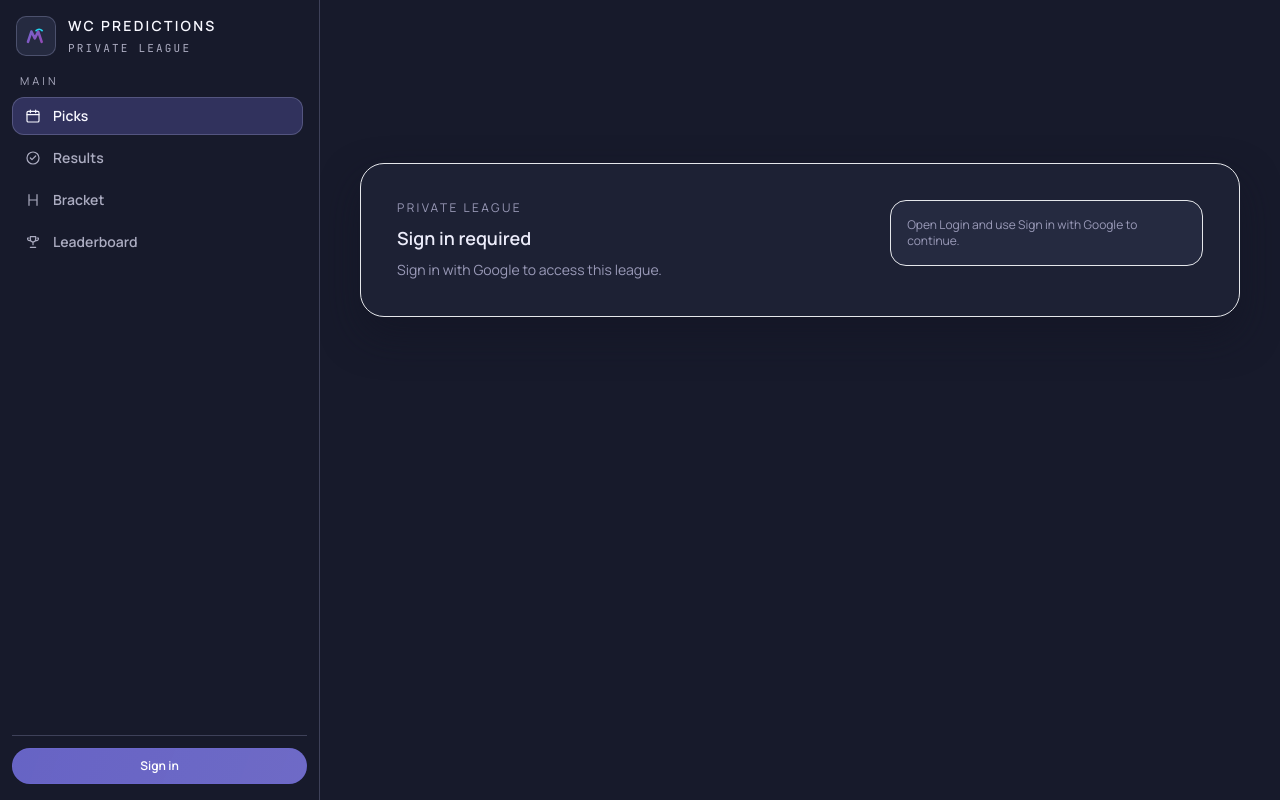
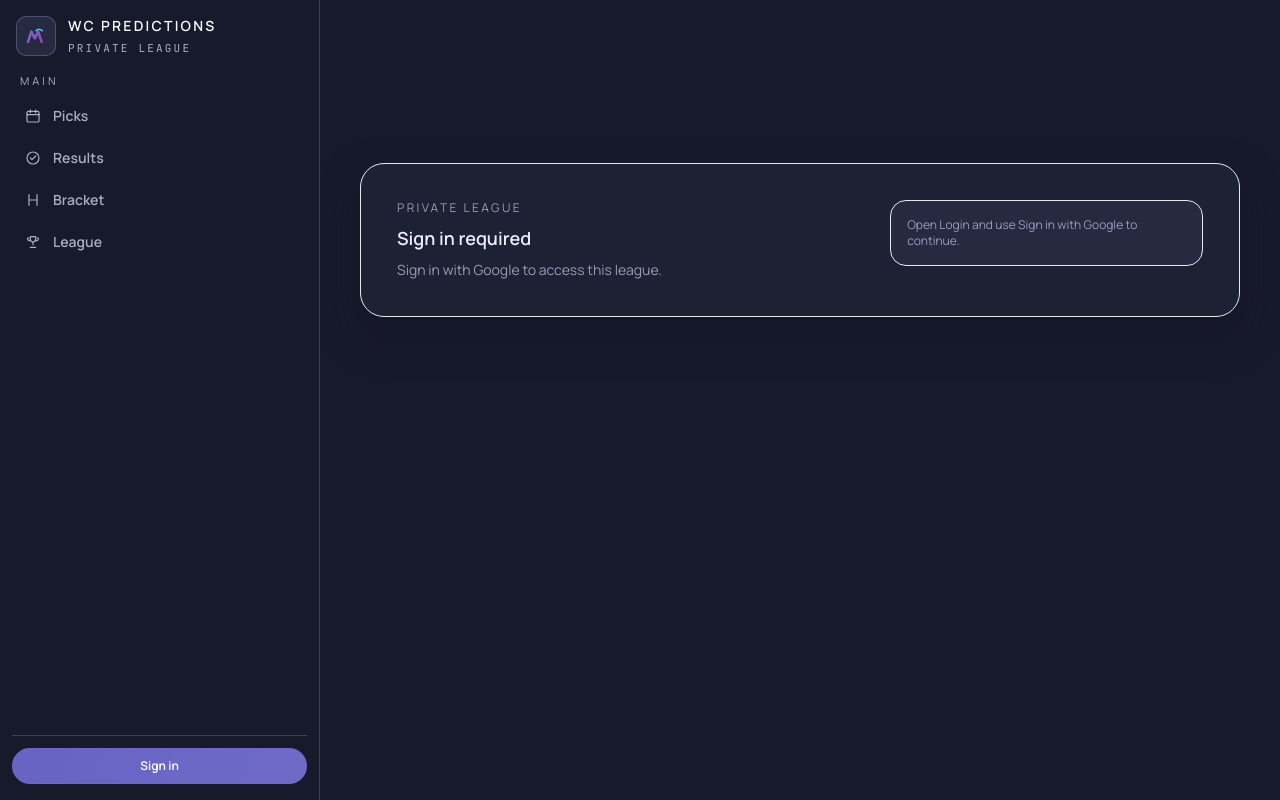
Before and after one commit to caharsha91/wc-predictions-with-friends, a React (Vite) app: page /#/play in a window 1280 px wide. Before the commit this address led to /. Built offline with nearby package versions, Linux system fonts and the light colour scheme; no server answers.

Commit message:
Plan Play Center modernization

```diff
--- a/src/ui/App.tsx
+++ b/src/ui/App.tsx
@@ -1,5 +1,5 @@
 import type { ReactNode } from 'react'
-import { Outlet, Route, Routes } from 'react-router-dom'
+import { Navigate, Outlet, Route, Routes } from 'react-router-dom'
 
 import { hasFirebase } from '../lib/firebase'
 import { Card } from './components/ui/Card'
@@ -120,21 +120,32 @@ export default function App() {
   return (
     <Routes>
       <Route path="/" element={<Layout />}>
+        <Route index element={<Navigate to="/play" replace />} />
         <Route path="login" element={<LoginPage />} />
         <Route path="join/:inviteCode" element={<JoinLeaguePage />} />
         <Route path="access-denied" element={<AccessDeniedPage />} />
 
+        <Route path="picks" element={<Navigate to="/play/picks" replace />} />
+        <Route path="picks/wizard" element={<Navigate to="/play/picks/wizard" replace />} />
+        <Route path="results" element={<Navigate to="/play/results" replace />} />
+        <Route path="bracket" element={<Navigate to="/play/bracket" replace />} />
+        <Route path="leaderboard" element={<Navigate to="/play/league" replace />} />
+        <Route path="players" element={<Navigate to="/admin/players" replace />} />
+        <Route path="exports" element={<Navigate to="/admin/exports" replace />} />
+
         <Route element={<MemberGate />}>
-          <Route index element={<PicksPage />} />
-          <Route path="picks" element={<PicksPage />} />
-          <Route path="picks/wizard" element={<PicksWizardPage />} />
-          <Route path="results" element={<ResultsPage />} />
-          <Route path="bracket" element={<BracketPage />} />
-          <Route path="leaderboard" element={<LeaderboardPage />} />
+          <Route path="play">
+            <Route index element={<PicksPage />} />
+            <Route path="picks" element={<PicksPage />} />
+            <Route path="picks/wizard" element={<PicksWizardPage />} />
+            <Route path="results" element={<ResultsPage />} />
+            <Route path="bracket" element={<BracketPage />} />
+            <Route path="league" element={<LeaderboardPage />} />
+          </Route>
 
           <Route element={<AdminGate />}>
-            <Route path="players" element={<AdminUsersPage />} />
-            <Route path="exports" element={<AdminExportsPage />} />
+            <Route path="admin/players" element={<AdminUsersPage />} />
+            <Route path="admin/exports" element={<AdminExportsPage />} />
           </Route>
         </Route>
 
--- a/src/ui/Layout.tsx
+++ b/src/ui/Layout.tsx
@@ -18,7 +18,7 @@ import { useEasterEggs } from './hooks/useEasterEggs'
 import { cn } from './lib/utils'
 import { ADMIN_NAV, MAIN_NAV, type NavItem } from './nav'
 
-const APP_ROUTE_PREFIXES = ['/picks', '/results', '/bracket', '/leaderboard', '/players', '/exports']
+const APP_ROUTE_PREFIXES = ['/play', '/admin', '/settings']
 
 function getInitials(name?: string | null, email?: string | null) {
   const base = name || email || ''
--- a/src/ui/nav.ts
+++ b/src/ui/nav.ts
@@ -17,13 +17,13 @@ export type NavItem = {
 }
 
 export const MAIN_NAV: NavItem[] = [
-  { to: '/', label: 'Picks', icon: CalendarIcon, end: true },
-  { to: '/results', label: 'Results', icon: ResultsIcon },
-  { to: '/bracket', label: 'Bracket', icon: BracketIcon },
-  { to: '/leaderboard', label: 'Leaderboard', icon: TrophyIcon }
+  { to: '/play/picks', label: 'Picks', icon: CalendarIcon },
+  { to: '/play/results', label: 'Results', icon: ResultsIcon },
+  { to: '/play/bracket', label: 'Bracket', icon: BracketIcon },
+  { to: '/play/league', label: 'League', icon: TrophyIcon }
 ]
 
 export const ADMIN_NAV: NavItem[] = [
-  { to: '/players', label: 'Players', icon: UsersIcon },
-  { to: '/exports', label: 'Exports', icon: AdminIcon }
+  { to: '/admin/players', label: 'Players', icon: UsersIcon },
+  { to: '/admin/exports', label: 'Exports', icon: AdminIcon }
 ]
--- a/src/ui/pages/PicksPage.tsx
+++ b/src/ui/pages/PicksPage.tsx
@@ -584,15 +584,15 @@ export default function PicksPage() {
   }
 
   function openWizard() {
-    navigate('/picks/wizard')
+    navigate('/play/picks/wizard')
   }
 
   function openBracketWizard() {
-    navigate('/bracket')
+    navigate('/play/bracket')
   }
 
   function openResults() {
-    navigate('/results')
+    navigate('/play/results')
   }
 
   function runPrimaryNextAction() {
@@ -612,11 +612,11 @@ export default function PicksPage() {
       if (quickEditTarget) {
         openNextActionEditor()
       } else {
-        navigate('/results')
+        navigate('/play/results')
       }
       return
     }
-    navigate('/leaderboard')
+    navigate('/play/league')
   }
 
   const groupLockTime = useMemo(() => getGroupOutcomesLockTime(matches), [matches])
--- a/src/ui/pages/PicksWizardPage.tsx
+++ b/src/ui/pages/PicksWizardPage.tsx
@@ -571,7 +571,7 @@ export default function PicksWizardPage() {
             ) : null}
           </div>
           <div className="flex flex-wrap items-center gap-2">
-            <ButtonLink to="/picks" variant="ghost">
+            <ButtonLink to="/play/picks" variant="ghost">
               Exit wizard
             </ButtonLink>
             <Button
@@ -940,7 +940,7 @@ export default function PicksWizardPage() {
               >
                 Confirm & submit
               </Button>
-              <ButtonLink to="/picks" variant="secondary">
+              <ButtonLink to="/play/picks" variant="secondary">
                 Back to My Picks Hub
               </ButtonLink>
             </div>
```
Also changed, not shown: 1 other file (tests, documents, lock files or other folders).
